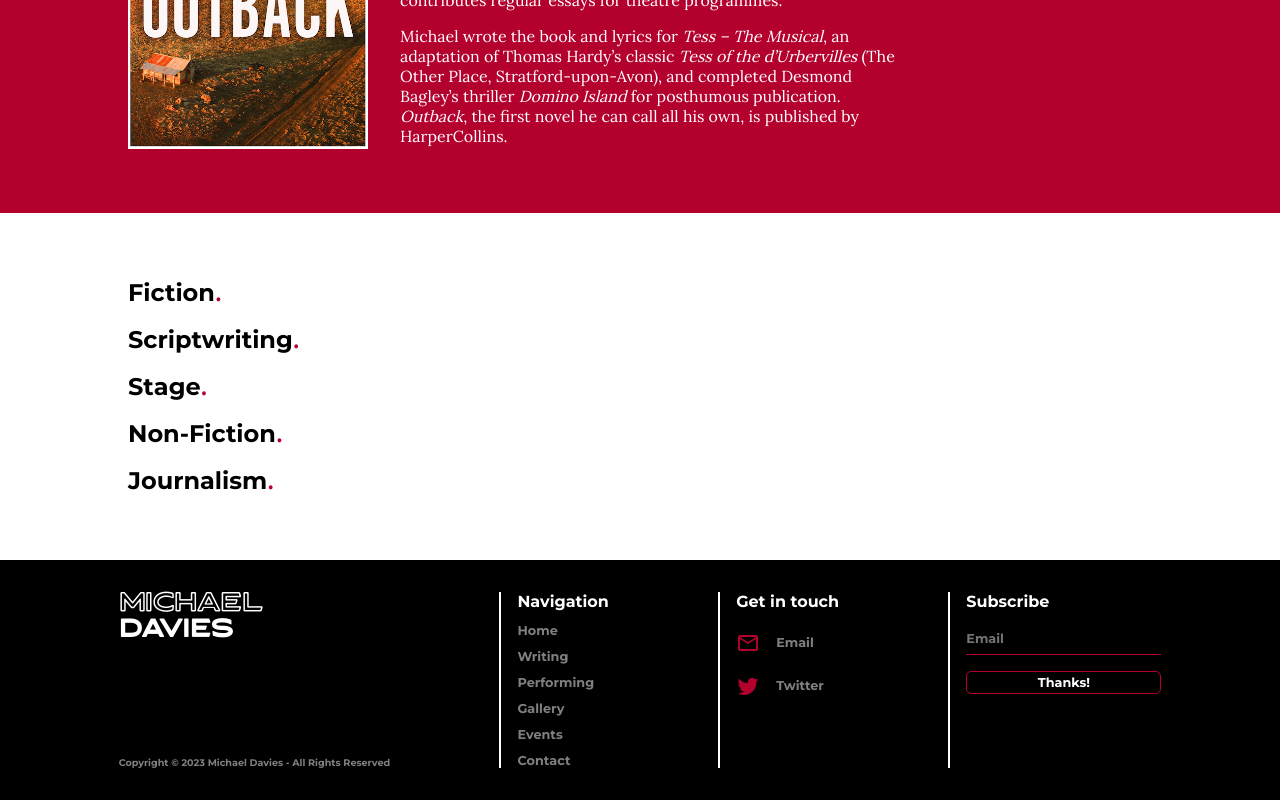
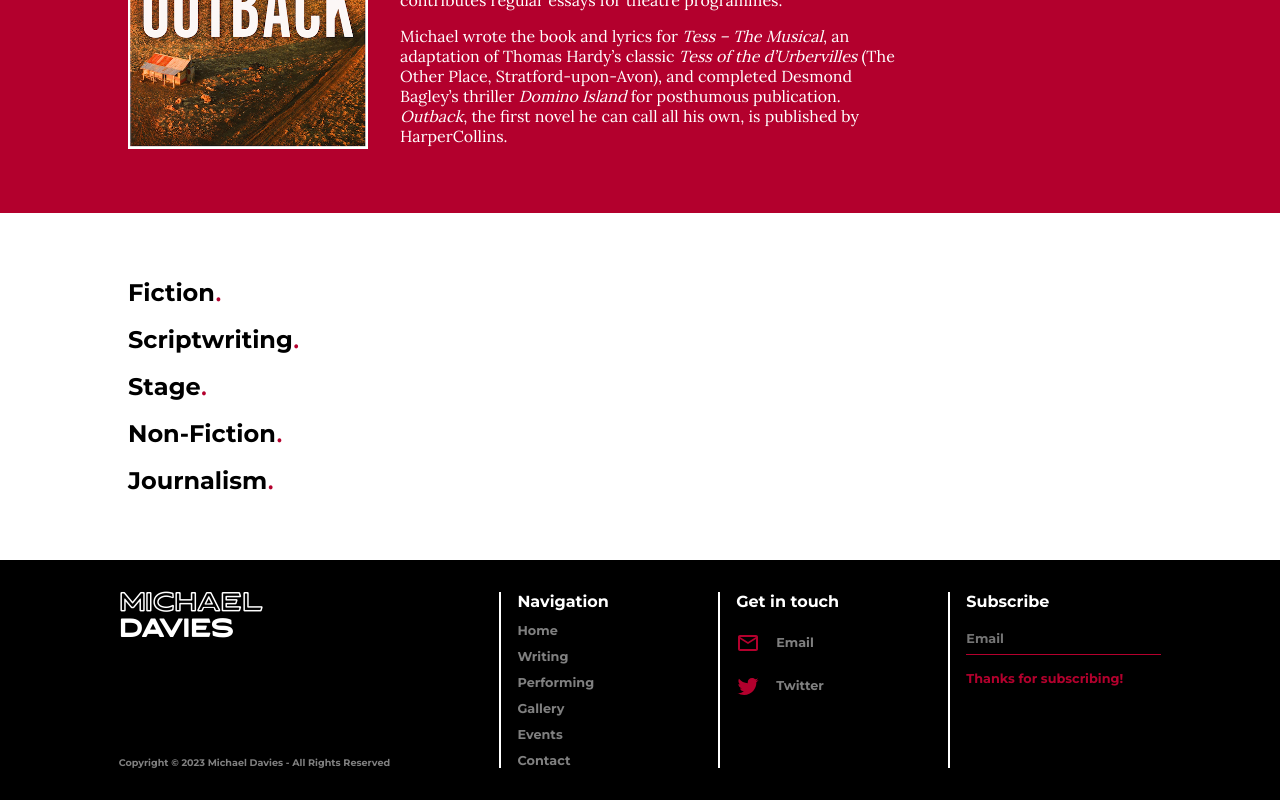
Before and after one commit to DevMattDavies/mrgdavies-website-revised, a Next.js app: page /writing in a window 1280 px wide. Both pictures are taken after typing "name@example.com" into the empty fields and a click on the button "Sign up". Shown: the part 404-1204 px from the top of the page. Built offline with nearby package versions, Linux system fonts and the light colour scheme; no server answers.

Commit message:
MailerLite subscription functionality complete

```diff
--- a/src/components/Footer/SubscriptionSection.tsx
+++ b/src/components/Footer/SubscriptionSection.tsx
@@ -4,6 +4,7 @@ import {
   NewsletterButton,
   NewsletterForm,
   NewsletterInput,
+  NewsletterConfirmation,
 } from "@/styles/Footer/Footer.styles";
 import { FooterSubheading } from "@/styles/Text/Text.styles";
 
@@ -15,9 +16,29 @@ const SubscriptionSection = () => {
     setEmail(e.target.value);
   };
 
-  const handleEmailSubmit = (e: any) => {
+  const handleEmailSubmit = async (e: any) => {
     e.preventDefault();
     setIsEmailSubmitted(true);
+    try {
+      const response = await fetch(
+        "https://assets.mailerlite.com/jsonp/512752/forms/94840561898358047/subscribe",
+        {
+          method: "POST",
+          body: JSON.stringify({ fields: { email } }),
+          headers: {
+            "Content-Type": "application/json",
+          },
+        }
+      );
+
+      if (response.ok) {
+        setIsEmailSubmitted(true);
+      } else {
+        console.error("Failed to subscribe to MailerLite");
+      }
+    } catch (error) {
+      console.error("An error occurred while subscribing:", error);
+    }
   };
 
   return (
@@ -44,13 +65,19 @@ const SubscriptionSection = () => {
             value={isEmailSubmitted ? "" : email}
           ></NewsletterInput>
           <input type="hidden" name="ml-submit" value="1" />
+          {isEmailSubmitted ? (
+            <NewsletterConfirmation>
+              Thanks for subscribing!
+            </NewsletterConfirmation>
+          ) : (
             <NewsletterButton
               type="submit"
               value={isEmailSubmitted ? "Submitted" : "Sign up"}
               className="button"
             >
-            {isEmailSubmitted ? "Thanks!" : "Sign up"}
+              Sign up
             </NewsletterButton>
+          )}
         </NewsletterForm>
         <input type="hidden" name="anticsrf" value="true" />
       </form>
--- a/src/pages/_document.tsx
+++ b/src/pages/_document.tsx
@@ -1,32 +1,12 @@
-// import Document, { DocumentContext } from "next/document";
-// import { ServerStyleSheet } from "styled-components";
+import Document, {
+  DocumentContext,
+  Html,
+  Head,
+  Main,
+  NextScript,
+} from "next/document";
+import { ServerStyleSheet } from "styled-components";
 
-// export default class MyDocument extends Document {
-//   static async getInitialProps(ctx: DocumentContext) {
-//     const sheet = new ServerStyleSheet();
-//     const originalRenderPage = ctx.renderPage;
-//
-//     try {
-//       ctx.renderPage = () =>
-//         originalRenderPage({
-//           enhanceApp: (App) => (props) =>
-//             sheet.collectStyles(<App {...props} />),
-//         });
-//
-//       const initialProps = await Document.getInitialProps(ctx);
-//       return {
-//         ...initialProps,
-//         styles: [initialProps.styles, sheet.getStyleElement()],
-//       };
-//     } finally {
-//       sheet.seal();
-//     }
-//   }
-// }
-
-// pages/_document.tsx file
-import Document, { DocumentContext } from "next/document";
-import { ServerStyleSheet } from "styled-components";
 export default class MyDocument extends Document {
   static async getInitialProps(ctx: DocumentContext) {
     const sheet = new ServerStyleSheet();
@@ -35,15 +15,17 @@ export default class MyDocument extends Document {
       ctx.renderPage = () =>
         originalRenderPage({
           enhanceApp: (App) => (props) =>
-            sheet.collectStyles(<App {...props} />), //gets the styles from all the components inside <App>
+            sheet.collectStyles(<App {...props} />), // gets the styles from all the components inside <App>
         });
+
       const initialProps = await Document.getInitialProps(ctx);
+
       return {
         ...initialProps,
         styles: (
           <>
             {initialProps.styles}
-            {/*👇 insert the collected styles to the html document*/}
+            {/* 👇 insert the collected styles to the html document */}
             {sheet.getStyleElement()}
           </>
         ),
@@ -52,4 +34,27 @@ export default class MyDocument extends Document {
       sheet.seal();
     }
   }
+
+  render() {
+    return (
+      <Html>
+        <Head>
+          {/* Other meta tags, CSS, and other scripts */}
+          <script
+            dangerouslySetInnerHTML={{
+              __html: `
+                (function(w,d,e,u,f,l,n){w[f]=w[f]||function(){(w[f].q=w[f].q||[]).push(arguments);},l=d.createElement(e),l.async=1,l.src=u,n=d.getElementsByTagName(e)[0],n.parentNode.insertBefore(l,n);})
+                (window,document,'script','https://assets.mailerlite.com/js/universal.js','ml');
+                ml('account', '512752');
+              `,
+            }}
+          />
+        </Head>
+        <body>
+          <Main />
+          <NextScript />
+        </body>
+      </Html>
+    );
+  }
 }
--- a/src/styles/Footer/Footer.styles.ts
+++ b/src/styles/Footer/Footer.styles.ts
@@ -115,3 +115,9 @@ export const NewsletterButton = styled.button`
     background: var(--red);
   }
 `;
+
+export const NewsletterConfirmation = styled.p`
+  font-size: 0.8rem;
+  color: var(--red);
+  font-family: "Montserrat", sans-serif;
+`;
--- a/tsconfig.json
+++ b/tsconfig.json
@@ -18,6 +18,6 @@
       "@/*": ["./src/*"]
     }
   },
-  "include": ["next-env.d.ts", "**/*.ts", "**/*.tsx"],
+  "include": ["next-env.d.ts", "**/*.ts", "**/*.tsx", "src"],
   "exclude": ["node_modules"]
 }
```
Lines whose indentation alone changed are shown as unchanged.
